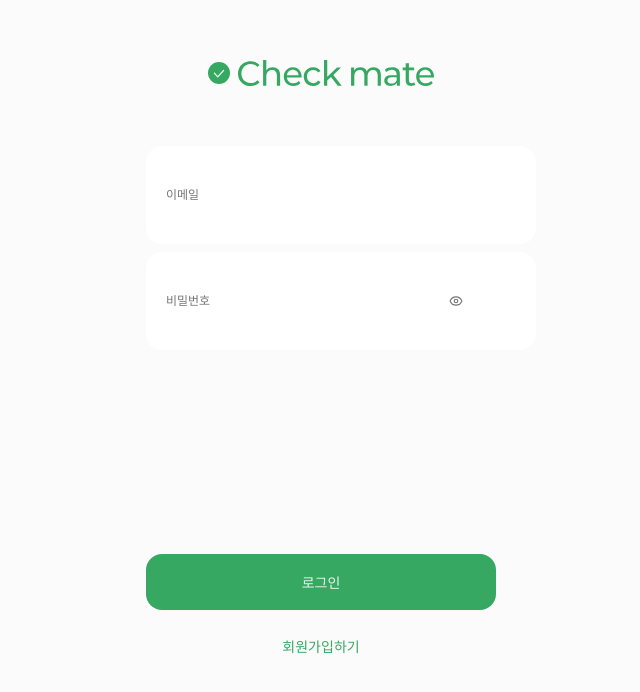
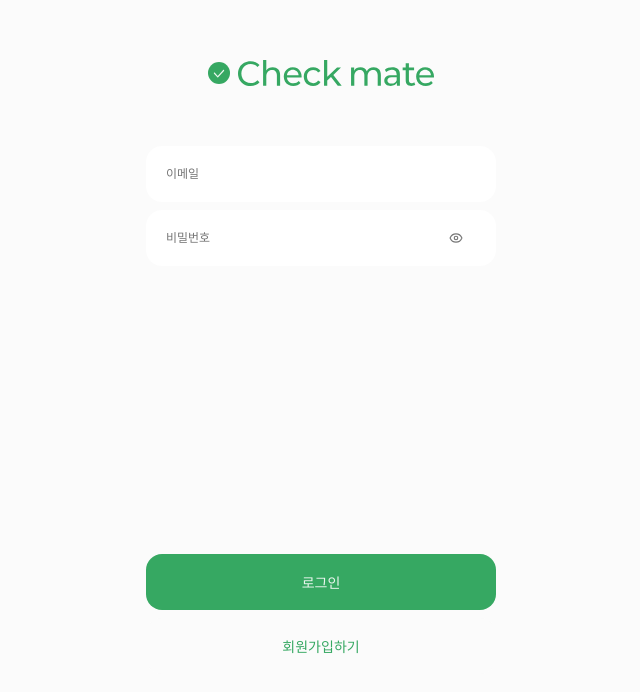
Before and after one commit to wanghyunjooooo/Todo, a React (Create React App) app in the folder frontend/: page /auth in a window 1280 px wide. Shown: the part 150-842 px from the top of the page, without its empty margins (319-959 px from the left). Built offline with nearby package versions, Linux system fonts and the light colour scheme.

Commit message:
로그인화면 css 수정

```diff
--- a/frontend/src/pages/AuthForm.css
+++ b/frontend/src/pages/AuthForm.css
@@ -34,9 +34,9 @@
 
 .auth-input,
 .password-input {
-    width: 350px;
-    height: 56px;
-    padding: 21px 20px;
+    width: 310px;
+    height: 40px;
+    padding: 8px 20px;
     font-size: 12px;
     font-weight: 400;
     border: none;
```
